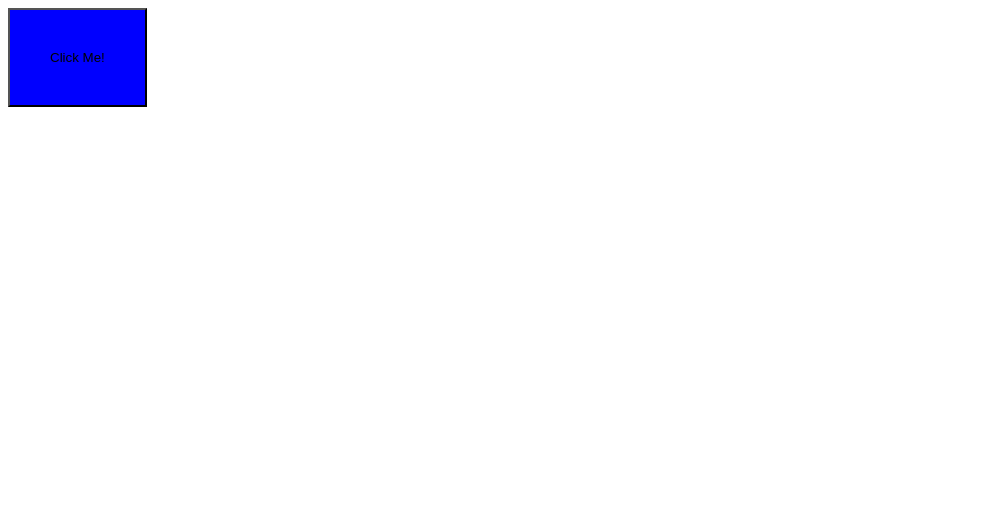
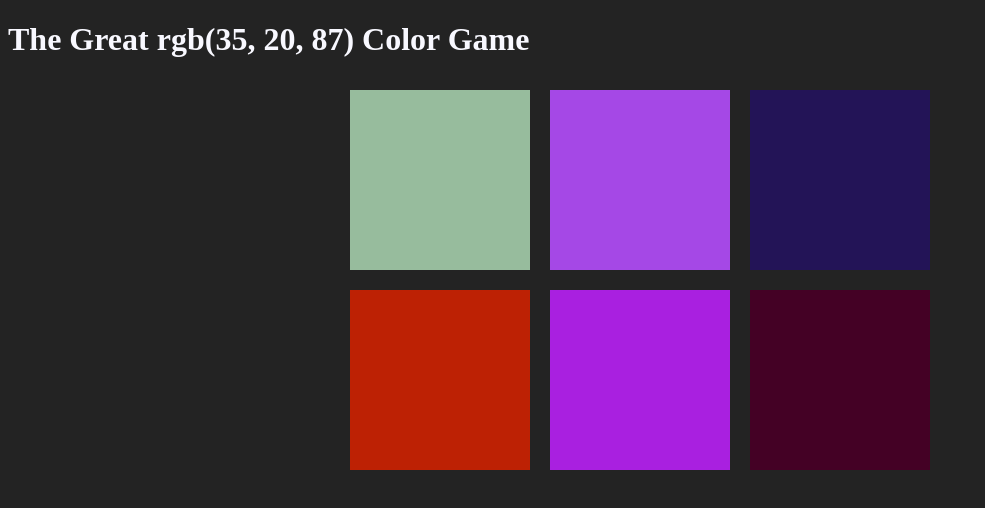
Before and after one commit to Tsukiyonocm/color, a plain HTML site: page index.html in a window 1280 px wide. Shown: the whole page, without its empty margins (0-985 px from the left). Drawn offline with Linux system fonts and the light colour scheme.

Commit message:
added in new js style and index.html files

```diff
--- a/index.html
+++ b/index.html
@@ -1,12 +1,33 @@
 <!doctype html>
 <html>
   <head>
-    <title>Color Selector</title>
+    <title>Color Game</title>
+
+    <!-- Custom CSS -->
     <link href="styles/styles.css" rel="stylesheet">
+
   </head>
+
   <body>
-    <button>Click Me!</button>
+    <h1>The Great <span id="colorDisplay">RGB</span> Color Game</h1>
+    <div>
+      <span id="message"></span>
+    </div>
+    <div id="container">
+      <div class="square"></div>
+      <div class="square"></div>
+      <div class="square"></div>
+      <div class="square"></div>
+      <div class="square"></div>
+      <div class="square"></div>
+    </div>
+
+    <!-- Custom JavaScript -->
     <script type="text/javascript" src="js/color.js"></script>
   </body>
 
 </html>
+
+<!-- Starting Logic
+
+Setup basic logic -->
--- a/js/color.js
+++ b/js/color.js
@@ -1,13 +1,65 @@
-var backClick = document.querySelector("button");
-var isBlue = true;
+var colors = generateRandomColors(6);
+
+var squares = document.querySelectorAll(".square");
+var winningColor = randomPick();
+var colorDisplay = document.getElementById("colorDisplay");
+colorDisplay.textContent = winningColor;
+var messageDisplay = document.querySelector("#message");
+
+for (var i = 0; i < squares.length; i++){
+  //add initial colors to squares
+  squares[i].style.backgroundColor = colors[i];
+  //add clock listeners to squares
+  squares[i].addEventListener("click", function(){
+    //grab color of clicked square
+    var clickedColor = this.style.backgroundColor;
+    console.log(clickedColor, winningColor);
+    //compare color to clicked color
+    if (clickedColor === winningColor){
+      messageDisplay.textContent = "Correct!";
+      changeColors(clickedColor);
+    }
+    else {
+      this.style.backgroundColor = "#232323";
+      messageDisplay.textContent = "Try Again";
+    }
+  });
+};
 
 
-backClick.addEventListener("click", function(){
-  if(isBlue){
-      backClick.style.backgroundColor = "orange";
-    }
-    else {
-      backClick.style.backgroundColor = "blue";
-    };
-  isBlue = !isBlue;
-});
+
+//changes colors to same color on win
+function changeColors (color){
+  //loop through all squares
+  for (var i = 0; i < squares.length; i++){
+  //change each color to match given color
+    squares[i].style.backgroundColor = color;
+  }
+}
+
+function randomPick(){
+  var randomChance = Math.floor(Math.random() * colors.length)
+  return colors[randomChance];
+}
+
+function generateRandomColors (num){
+  //make an array
+  var arr = [];
+  //add num random colors to array
+  for (var i = 0; i < num; i++){
+    //get random color and push into arr
+    arr.push(randomColor())
+  }
+  //return that array
+  return arr;
+}
+
+function randomColor(){
+  //pick a "red" from 0 to 255
+  var red = Math.floor(Math.random() * 256);
+  //pick a "green" from 0 to 255
+  var green = Math.floor(Math.random() * 256);
+  //pick a "blue" from 0 to 255
+  var blue = Math.floor(Math.random() * 256);
+  return "rgb(" + red + ", " + green + ", " + blue + ")"
+}
--- a/styles/styles.css
+++ b/styles/styles.css
@@ -1,4 +1,24 @@
-button {
-  padding: 40px 40px;
-  background-color: blue;
+body {
+  background-color: #232323;
 }
+
+.square {
+  margin: 1.66%;
+  width: 30%;
+  background: red;
+  padding-bottom: 30%;
+  float: left;
+}
+
+#container{
+  max-width: 600px;
+  margin: 0 auto;
+}
+
+h1 {
+  color: ghostwhite;
+}
+
+span {
+  color: ghostwhite;
+}
```
